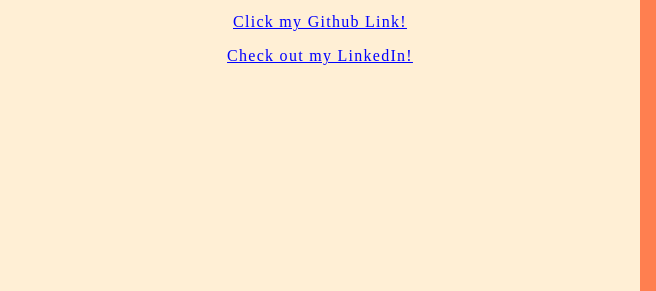
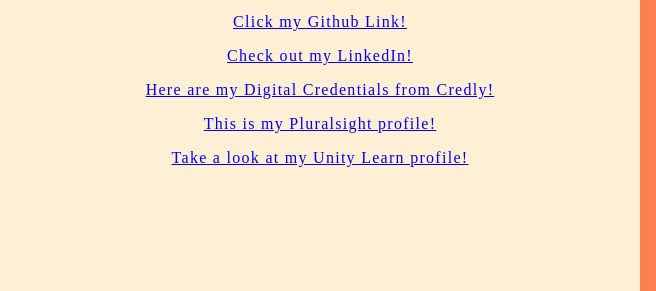
Before and after one commit to JoeBeyond/JoeBeyond.github.io, a plain HTML site: page index.html in a window 1280 px wide. Shown: the part 2049-2340 px from the top of the page, 0-656 px from the left. Drawn offline with Linux system fonts and the light colour scheme.

Commit message:
Update index.html

```diff
--- a/index.html
+++ b/index.html
@@ -130,9 +130,12 @@
                 <p>
                     You can view my coding projects on my GitHub profile here or try pressing the github symbol:
                     <br>
-                    <p class="center"><a href="https://github.com/JoeBeyond" target="_blank">Click my Github Link!</a></p>
-                    <p class="center"><a href="https://www.linkedin.com/in/joseph-franke-48122b120/" target="_blank">Check out my LinkedIn!</a></p>
-                    <br>
+                <p class="center"><a href="https://github.com/JoeBeyond" target="_blank">Click my Github Link!</a></p>
+                <p class="center"><a href="https://www.linkedin.com/in/joseph-franke-48122b120/" target="_blank">Check out my LinkedIn!</a></p>
+                <p class="center"><a href="https://www.credly.com/users/joseph-franke.a105dab0" target="_blank">Here are my Digital Credentials from Credly!</a></p>
+                <p class="center"><a href="https://app.pluralsight.com/profile/joseph-franke" target="_blank">This is my Pluralsight profile!</a></p>
+                <p class="center"><a href="https://learn.unity.com/u/6015b414edbc2a56f9d489f0?tab=profile" target="_blank">Take a look at my Unity Learn profile!</a></p>
+                <br>
                 </p>
             </div>
             <!--Right column-->
```
